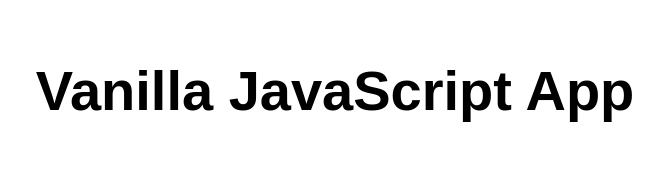
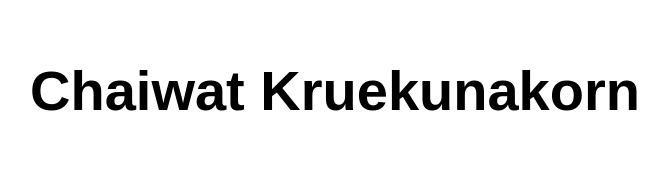
Before and after one commit to chaiwattt/cloudwebapp, a plain HTML site: page src/index.html in a window 1280 px wide. Shown: the whole page, without its empty margins (305-973 px from the left). Drawn offline with Linux system fonts and the light colour scheme.

Commit message:
Update index.html

```diff
--- a/src/index.html
+++ b/src/index.html
@@ -10,7 +10,7 @@
 
 <body>
   <main>
-    <h1>Vanilla JavaScript App</h1>
+    <h1>Chaiwat Kruekunakorn</h1>
   </main>
 </body>
 
```
